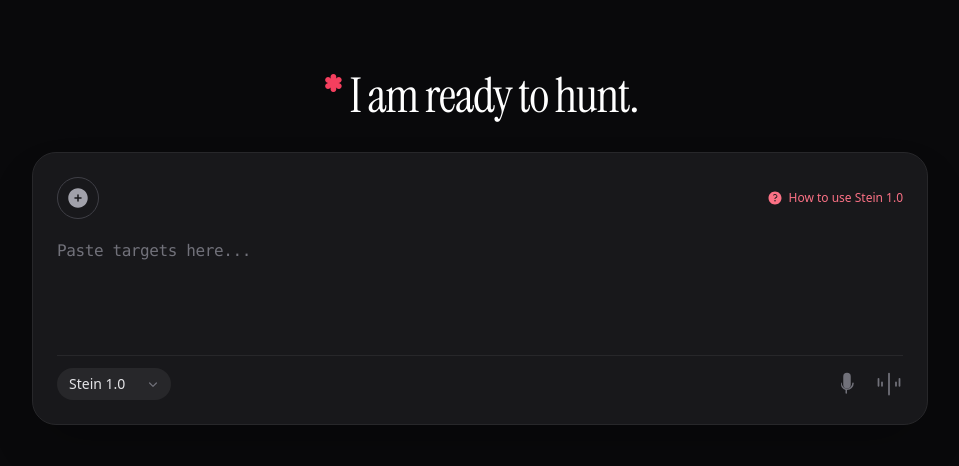
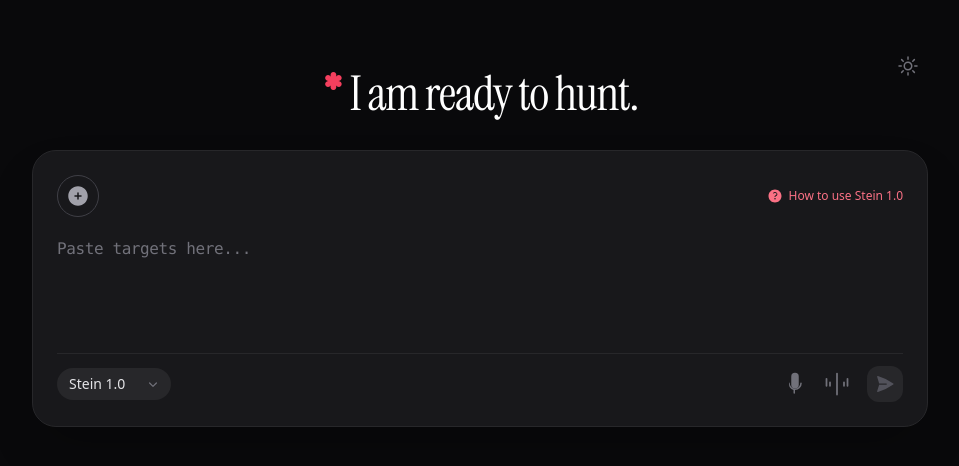
Before and after one commit to rai-analytics/sbh-lead-intel-web, a Next.js app: page / in a window 1280 px wide. Shown: the part 152-618 px from the top of the page, without its empty margins (160-1119 px from the left). Built offline with nearby package versions, Linux system fonts and the light colour scheme.

Commit message:
UI Tweaks: Add light mode toggle and Send button. Migrate backend fully to OpenRouter arrays.

```diff
--- a/src/app/api/verify-lead/route.ts
+++ b/src/app/api/verify-lead/route.ts
@@ -64,8 +64,6 @@
       try {
         if (currentKey.provider === 'openrouter') {
           finalResult = await callOpenRouter(prompt, currentKey.key);
-        } else if (currentKey.provider === 'gemini') {
-          finalResult = await callGemini(prompt, currentKey.key);
         }
 
         // If we get here, the call succeeded! Break out of the retry loop.
@@ -104,9 +102,17 @@
     headers: {
       'Authorization': `Bearer ${apiKey}`,
       'Content-Type': 'application/json',
+      'HTTP-Referer': 'https://stein1.0',
+      'X-Title': 'Stein 1.0',
     },
     body: JSON.stringify({
-      model: 'google/gemini-1.5-flash', // More stable model for OpenRouter
+      // OpenRouter will automatically fall back in order if a model fails
+      models: [
+        'google/gemini-2.0-flash-lite-preview-02-05:free',
+        'google/gemini-1.5-flash',
+        'meta-llama/llama-3.3-70b-instruct:free',
+        'google/gemini-pro'
+      ],
       messages: [{ role: 'user', content: prompt }],
     })
   });
@@ -115,22 +121,3 @@
   const data = await res.json();
   return data.choices[0]?.message?.content || 'NOT FOUND';
 }
-
-async function callGemini(prompt: string, apiKey: string): Promise<string> {
-  const res = await fetch(`https://generativelanguage.googleapis.com/v1beta/models/gemini-1.5-flash-latest:generateContent?key=${apiKey}`, {
-    method: 'POST',
-    headers: {
-      'Content-Type': 'application/json',
-    },
-    body: JSON.stringify({
-      contents: [{ parts: [{ text: prompt }] }],
-      generationConfig: {
-        temperature: 0.1,
-      }
-    })
-  });
-
-  if (!res.ok) throw new Error(`Gemini HTTP ${res.status}: ${await res.text()}`);
-  const data = await res.json();
-  return data.candidates[0]?.content?.parts[0]?.text || 'NOT FOUND';
-}
--- a/src/app/page.tsx
+++ b/src/app/page.tsx
@@ -49,13 +49,41 @@
   </svg>
 );
 
+const SendIcon = ({ className }: { className?: string }) => (
+  <svg xmlns="http://www.w3.org/2000/svg" viewBox="0 0 24 24" fill="currentColor" className={className}>
+    <path d="M3.478 2.404a.75.75 0 0 0-.926.941l2.432 7.905H13.5a.75.75 0 0 1 0 1.5H4.984l-2.432 7.905a.75.75 0 0 0 .926.94 60.519 60.519 0 0 0 18.445-8.986.75.75 0 0 0 0-1.218A60.517 60.517 0 0 0 3.478 2.404Z" />
+  </svg>
+);
+
+const SunIcon = ({ className }: { className?: string }) => (
+  <svg xmlns="http://www.w3.org/2000/svg" fill="none" viewBox="0 0 24 24" strokeWidth={1.5} stroke="currentColor" className={className}>
+    <path strokeLinecap="round" strokeLinejoin="round" d="M12 3v2.25m6.364.386-1.591 1.591M21 12h-2.25m-.386 6.364-1.591-1.591M12 18.75V21m-4.773-4.227-1.591 1.591M5.25 12H3m4.227-4.773L5.636 5.636M15.75 12a3.75 3.75 0 1 1-7.5 0 3.75 3.75 0 0 1 7.5 0Z" />
+  </svg>
+);
+
+const MoonIcon = ({ className }: { className?: string }) => (
+  <svg xmlns="http://www.w3.org/2000/svg" fill="none" viewBox="0 0 24 24" strokeWidth={1.5} stroke="currentColor" className={className}>
+    <path strokeLinecap="round" strokeLinejoin="round" d="M21.752 15.002A9.72 9.72 0 0 1 18 15.75c-5.385 0-9.75-4.365-9.75-9.75 0-1.33.266-2.597.748-3.752A9.753 9.753 0 0 0 3 11.25C3 16.635 7.365 21 12.75 21a9.753 9.753 0 0 0 9.002-5.998Z" />
+  </svg>
+);
+
 export default function SteinInterface() {
   const [model, setModel] = useState<string>('Stein 1.0');
   const [input, setInput] = useState('');
   const [results, setResults] = useState<LeadResult[]>([]);
   const [isProcessing, setIsProcessing] = useState(false);
   const [isHowToModalOpen, setIsHowToModalOpen] = useState(false);
+  const [isDarkMode, setIsDarkMode] = useState(true);
   const textareaRef = useRef<HTMLTextAreaElement>(null);
+
+  const toggleTheme = () => {
+    setIsDarkMode(!isDarkMode);
+    if (isDarkMode) {
+      document.documentElement.classList.remove('dark');
+    } else {
+      document.documentElement.classList.add('dark');
+    }
+  };
 
   // List of models for the dropdown
   const models = ['Stein 1.0', 'Sonnet 4.6', 'Pro 5.1'];
@@ -109,7 +137,16 @@
       <div className="flex flex-col items-center justify-center min-h-screen p-4 bg-gray-50 text-gray-900 dark:bg-zinc-950 dark:text-gray-100 antialiased">
 
         {/* Main centered tagline area */}
-        <div className="text-center mb-8 w-full max-w-4xl transition-all duration-700 ease-in-out" style={{ transform: results.length > 0 ? 'translateY(-20px)' : 'none' }}>
+        <div className="text-center mb-8 w-full max-w-4xl transition-all duration-700 ease-in-out relative" style={{ transform: results.length > 0 ? 'translateY(-20px)' : 'none' }}>
+
+          <button
+            onClick={toggleTheme}
+            className="absolute -top-6 right-0 p-2 text-gray-400 hover:text-gray-600 dark:text-zinc-500 dark:hover:text-zinc-300 transition-colors"
+            aria-label="Toggle theme"
+          >
+            {isDarkMode ? <SunIcon className="w-6 h-6" /> : <MoonIcon className="w-6 h-6" />}
+          </button>
+
           <h1 className="text-4xl md:text-5xl font-extralight tracking-tight text-gray-950 dark:text-white" style={{ fontFamily: "'Instrument Serif', serif" }}>
             <span className="mr-2 text-rose-500 font-bold">*</span>
             I am ready to hunt.
@@ -186,7 +223,7 @@
                   </div>
               </div>
 
-              {/* Right group: Mic and Viz icons */}
+              {/* Right group: Mic, Viz, and Send icons */}
               <div className="flex items-center gap-4 text-gray-400 dark:text-zinc-500">
                 <button
                   type="button"
@@ -201,6 +238,19 @@
                   aria-label="Visualize audio"
                 >
                   <VizIcon className="w-7 h-7" />
+                </button>
+                <button
+                  type="button"
+                  onClick={handleProcess}
+                  disabled={isProcessing || !input.trim()}
+                  className={`flex items-center justify-center p-2 rounded-xl transition-all ${
+                    input.trim() && !isProcessing
+                      ? 'bg-rose-500 text-white hover:bg-rose-600 shadow-md'
+                      : 'bg-gray-100 text-gray-300 dark:bg-zinc-800 dark:text-zinc-600 cursor-not-allowed'
+                  }`}
+                  aria-label="Send targets"
+                >
+                  <SendIcon className="w-5 h-5" />
                 </button>
               </div>
 
--- a/src/lib/keyManager.ts
+++ b/src/lib/keyManager.ts
@@ -1,4 +1,4 @@
-export type ApiProvider = 'openrouter' | 'gemini';
+export type ApiProvider = 'openrouter';
 
 export interface ApiKey {
   provider: ApiProvider;
@@ -15,26 +15,22 @@
 
   private loadKeys() {
     const openRouterKeys: ApiKey[] = [];
-    const geminiKeys: ApiKey[] = [];
 
-    // Parse all environment variables
+    // Parse all environment variables for OpenRouter keys
     for (const [envKey, envValue] of Object.entries(process.env)) {
       if (!envValue || envValue.trim() === '') continue;
 
       if (envKey.startsWith('OPENROUTER_')) {
         openRouterKeys.push({ provider: 'openrouter', key: envValue });
-      } else if (envKey.startsWith('GEMINI_API_KEY')) {
-        geminiKeys.push({ provider: 'gemini', key: envValue });
       }
     }
 
-    // Combine them, prioritizing OpenRouter first
-    this.keys = [...openRouterKeys, ...geminiKeys];
+    this.keys = openRouterKeys;
   }
 
   public getNextKey(): ApiKey {
     if (this.keys.length === 0) {
-      throw new Error("No API keys configured. Please add OPENROUTER_API_KEY or GEMINI_API_KEY to your environment.");
+      throw new Error("No API keys configured. Please add OPENROUTER_API_KEY to your environment.");
     }
 
     const current = this.keys[this.currentIndex];
```
